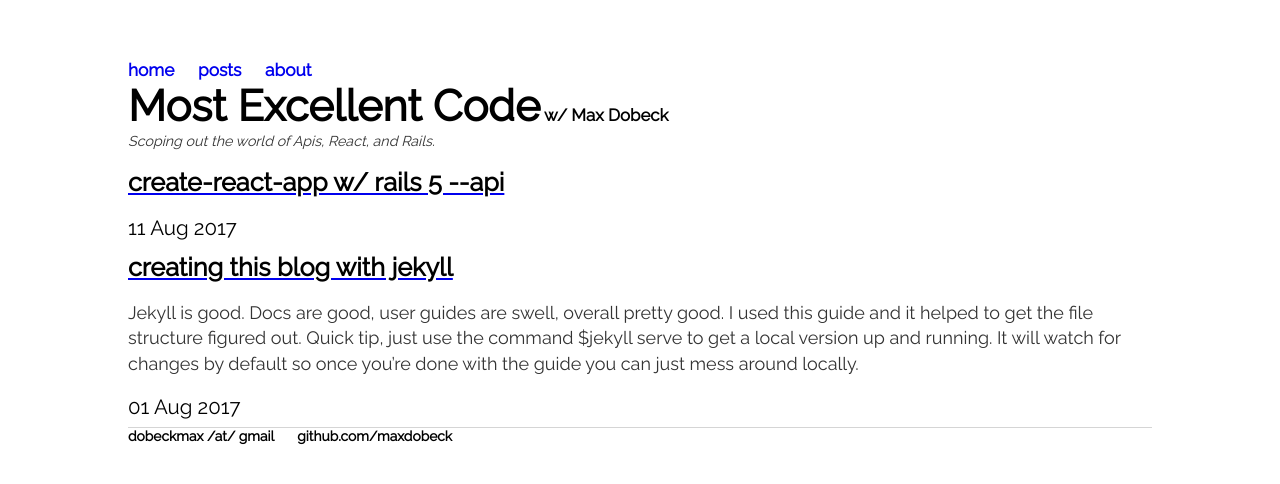
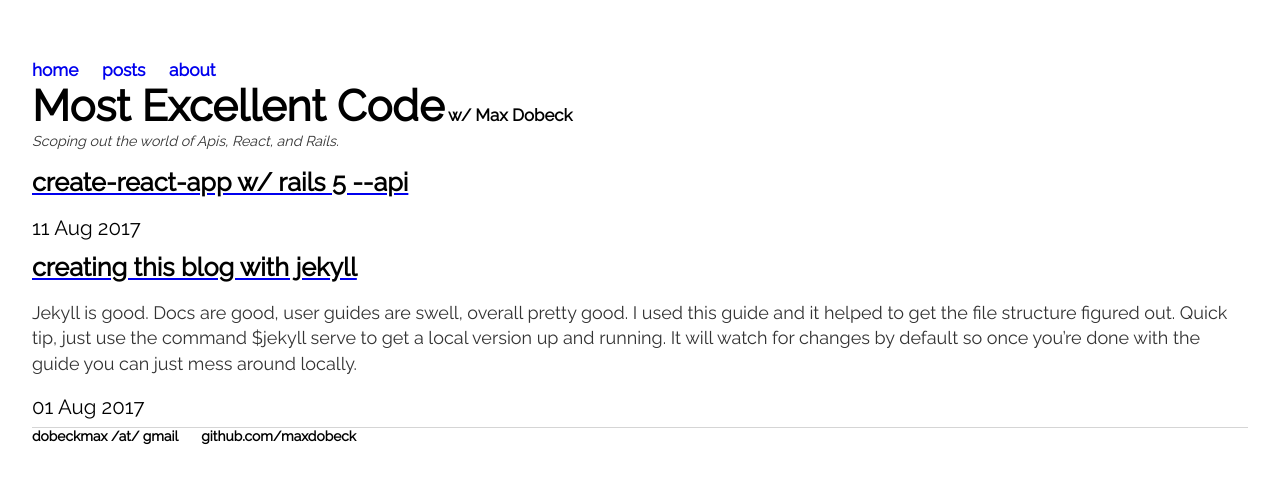
Before and after one commit to maxdobeck/maxdobeck.github.io, a Jekyll site: the page built from index.html, in a window 1280 px wide. Shown: the top 484 px of the page. Built offline with Jekyll 4.4.1, drawn with Linux system fonts in a browser that asks for light colours.

Commit message:
Changed body size.

```diff
--- a/css/main.css
+++ b/css/main.css
@@ -1,30 +1,6 @@
-@media (max-device-width: 320px) and (max-device-width: 480px) {
-    body {
-        margin: 60px auto;
-        width: 100%;
-        font-size: .9em;
-        font-family: 'Raleway', 'Arial', 'Sans-Serif';
-    }
-}
-@media only screen and (min-width: 321px) {
-    body {
-        margin: 60px auto;
-        width: 100%;
-        font-size: .9em;
-        font-family: 'Raleway', 'Arial', 'Sans-Serif';
-    }
-}
-@media only screen and (max-width: 320px) {
-    body {
-        margin: 60px auto;
-        width: 100%;
-        font-size: .9em;
-        font-family: 'Raleway', 'Arial', 'Sans-Serif';
-    }
-}
 body {
     margin: 60px auto;
-    width: 80%;
+    width: 95%;
     font-size: .9em;
     font-family: 'Raleway', 'Arial', 'Sans-Serif';
 }
```
